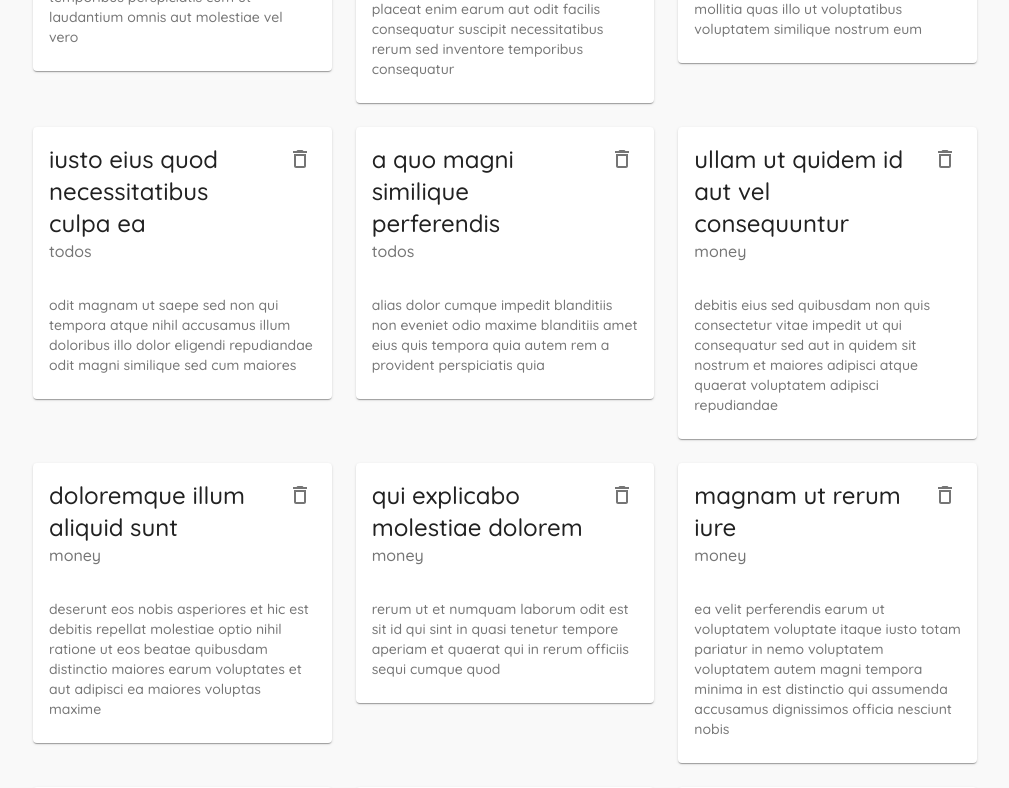
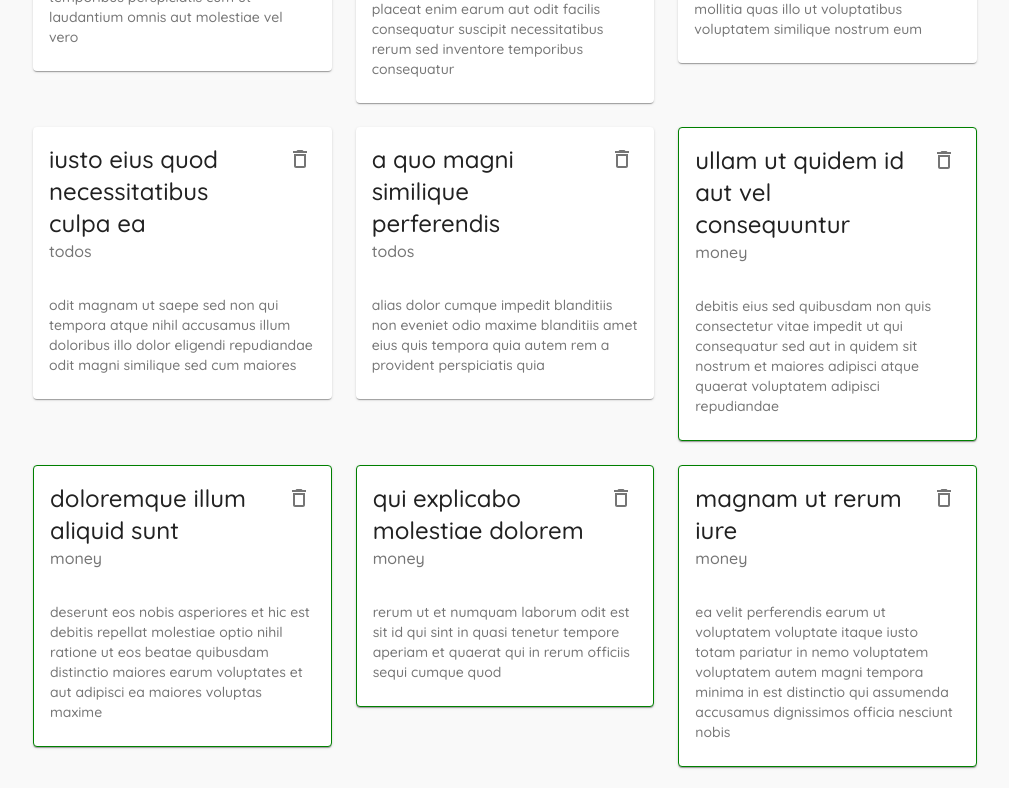
Before and after one commit to samseen/material-ui-with-shawn, a React (Create React App) app: page / in a window 1280 px wide. Shown: the part 2880-3668 px from the top of the page, without its empty margins (255-1264 px from the left). Built offline with nearby package versions, Linux system fonts and the light colour scheme; data requests are answered from the project's data file.

Commit message:
Changed the boundary of the money category.

```diff
--- a/src/components/NoteCard.js
+++ b/src/components/NoteCard.js
@@ -12,6 +12,8 @@ const useStyles = makeStyles({
                 return '1px solid blue'
             } else if (note.category == 'reminders') {
                 return '1px solid red'
+            } else if (note.category == 'money') {
+                return '1px solid green'
             }
         }
     }
```
